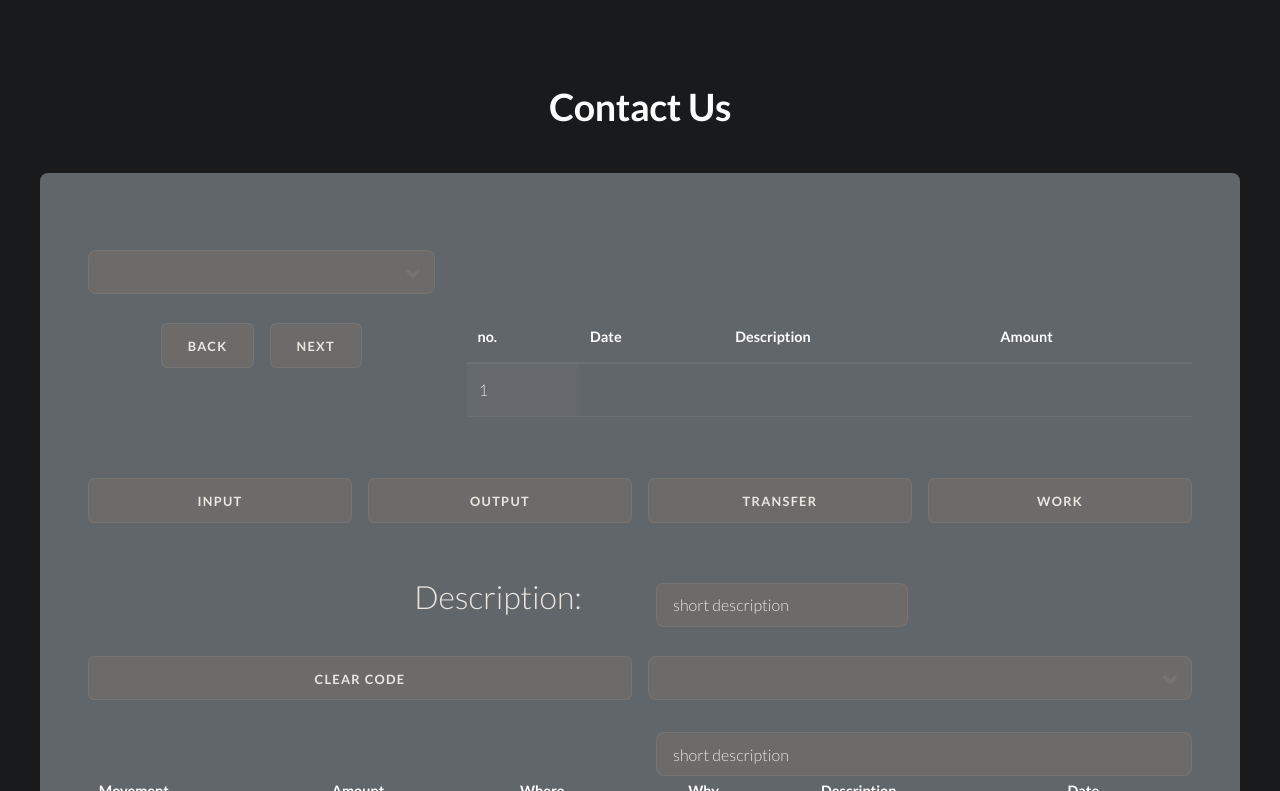
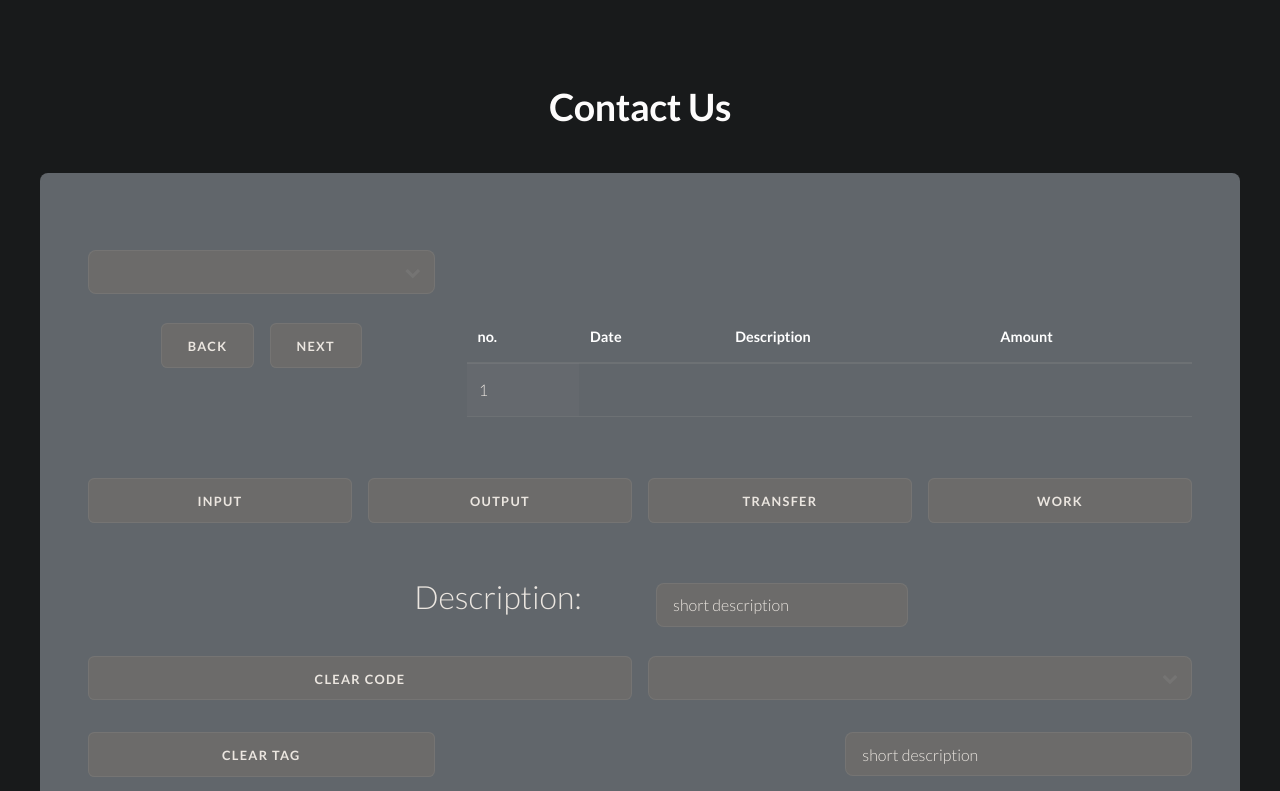
Before and after one commit to Andre-Medina/Automatic-Budget, a Flask app: page / in a window 1280 px wide. Shown: the part 117-908 px from the top of the page. Run offline with Flask 3, Linux system fonts and the light colour scheme; data that the repository does not hold is empty; some libraries are stand-ins or nearby versions.

Commit message:
mostly finishing tag system
- selects correctly
- resets when needed
need to
- make sure predictions work
- add word tag

```diff
--- a/static/main.js
+++ b/static/main.js
@@ -71,6 +71,8 @@
         console.log("calcing tag level depth:")
         console.log(this.code_tag)
         console.log(this.code_tag.selected_tag)
+        console.log(this.tag_selected_levels[0])
+        console.log(Object.keys(this.tag_selected_levels[0]).length > 0)
         console.log('Tag depth is now' + this.code_tag.selected_tag.length)
         return this.code_tag.selected_tag.length
       },
@@ -109,7 +111,7 @@
       //
       // calculates current transaction
       async get_current_transaction(){
-        this.reset_code()
+        this.reset()
         this.short_description = ""
         this.commit_message = ""
         this.are_you_sure_flag = false
@@ -202,7 +204,7 @@
       },
 
       change_account(account){
-        this.reset_code()
+        this.reset()
         this.current_account = account
       },
 
@@ -220,8 +222,10 @@
         var selected_code
 
         if (tag){
-          selected_code = this.tag_selected_levels
+          console.log('calculating for tag')
+          selected_code = this.code_tag.selected_tag
         }else{
+          console.log('calculating for normal')
           selected_code = this.selected_code
         }
 
@@ -243,11 +247,14 @@
 
         console.log('selected levels is \\\|/')
         if (tag){
-          this.tag_selected_levels = selected_code
+          this.code_tag.selected_tag = selected_code
+          console.log(this.code_tag.selected_tag)
+          console.log(this.tag_selected_levels)
         }else{
           this.selected_code = selected_code
+          console.log(this.selected_code)
+          console.log(this.selected_levels)
         }
-
       },
 
       update_selected_levels(tag = false, min_level = 0){
@@ -256,34 +263,35 @@
         var selected_code
 
         if (tag){
-          selected_levels = this.code_tag.selected_tag
+          selected_levels = this.tag_selected_levels
           description_levels = this.description_levels.level_3
-          selected_code = this.tag_selected_levels
+          selected_code = this.code_tag.selected_tag
         }else{
           selected_levels = this.selected_levels
           description_levels = this.description_levels.level_2
           selected_code = this.selected_code
         }
 
-        this.calculate_selected_levels_all(min_level, selected_code, selected_levels, description_levels)
+        this.calculate_selected_levels_all(min_level, selected_code, selected_levels, description_levels, tag)
 
         if (tag){
-          this.code_tag.selected_tag = selected_levels
-          this.tag_selected_levels = selected_code
+          this.code_tag.selected_tag = selected_code
+          this.tag_selected_levels = selected_levels
         }else{
           this.selected_levels = selected_levels
           this.selected_code = selected_code
         }
       },
 
-      calculate_selected_levels_all(min_level = 0, selected_code, selected_levels, description_levels){
+      calculate_selected_levels_all(min_level = 0, selected_code, selected_levels, description_levels, tag = false){
 
         for(let recalc_level = min_level + 1; recalc_level < selected_code.length; recalc_level ++){
           // console.log('calculating levels for ' + recalc_level)
           selected_levels[recalc_level] = this.calculate_selected_level(
             recalc_level,
             description_levels,
-            selected_code
+            selected_code,
+            tag
             )
         }
       },
@@ -292,7 +300,7 @@
       //  █▄▄ █▀█ █▄▄ █▄▄ █▄█ █▄▄ █▀█  █  ██▄ ▄▄ ▄█ ██▄ █▄▄ ██▄ █▄▄  █  ██▄ █▄▀ ▄▄ █▄▄ ██▄ ▀▄▀ ██▄ █▄▄
       //
       // returns the list for the correct level
-      calculate_selected_level(calc_level, level, selected_code){
+      calculate_selected_level(calc_level, level, selected_code, tag = false){
         //console.log('WORKING OUT LEVEL: ' + calc_level)
 
         // copys the description levels
@@ -308,7 +316,7 @@
             break
           }
           // if the level is root, skips
-          if(level == 0){
+          if((level == 0) && (!tag)){
             continue
           }
           // if the level is greater than whats needed, skips it
@@ -335,9 +343,27 @@
       //  █▀▄ ██▄ ▄█ ██▄  █  ▄▄ █▄▄ █▄█ █▄▀ ██▄
       //
       // resets code
-      reset_code(){
-        this.selected_code = [null]
-        this.selected_levels = [this.description_levels.level_1]
+      reset(what = 'all'){
+        switch (what) {
+          case 'code':
+            this.selected_code = [null]
+            this.selected_levels = [this.description_levels.level_1]
+            break;
+
+          case 'tag':
+            this.tag_selected_levels = [this.description_levels.level_3]
+            this.code_tag = {selected_tag: [null], extra: null}
+            break;
+
+          case 'all':
+            this.reset('tag')
+            this.reset('code')
+            break;
+
+          default:
+            break;
+        }
+
       },
 
       //  ▀▀█▀▀ █▀▀▀▄ ▄▀▀▀▄ █▄    █ ▄▀▀▀▀ ▄▀▀▀▄ ▄▀▀▀ ▀▀█▀▀ ▀▀█▀▀ ▄▀▀▀▀▄ █▄    █
@@ -398,7 +424,7 @@
           if(prediction.selected_code != null){
             this.selected_code = prediction.selected_code.map(word => word.toLowerCase());
           }else{
-            this.reset_code()
+            this.reset()
           }
 
           // updates the short_description
@@ -539,6 +565,8 @@
         .then((returned) => {
           this.description_levels.level_3 = returned.data; // assign the data to your state
           this.tag_selected_levels[0] = this.description_levels.level_3;
+          console.log('tag selected levels:')
+          console.log(this.tag_selected_levels)
         })
         .catch((error) => {
           console.error(error); // log the error to the console
--- a/templates/index.html
+++ b/templates/index.html
@@ -128,7 +128,7 @@
                     --->
                     <div>
                         <ul class="actions fit">
-                            <li><a class="button fit" @click="reset_code()">clear code</a></li>
+                            <li><a class="button fit" @click="reset('code')">clear code</a></li>
                             <li v-if="description_levels.level_1" >
                                 <div class="select-wrapper">
                                     <select v-model="selected_code[0]" @change="set_description($event.target.value, 0)">
@@ -148,19 +148,22 @@
                         </ul>
                     </div>
                     <div class="row">
-                        <div class = "6u">
+                        <div class = "4u">
+                            <a class="button fit" @click="reset('tag')">clear tag</a>
+                        </div>
+                        <div class = "4u">
                             <ul class="actions fit">
-                                <li v-if="description_levels.level_3"  v-for="level_index in (tag_level_depth - 1)"> <!--- Object.keys(description_levels.level_2).length"> --->
-                                    <div v-if="tag_selectected_levels[level_index] && (Object.keys(tag_selectected_levels[level_index]).length > 0)" class="select-wrapper">
-                                        <select name="category" id="category" v-model="selected_code[level_index]" @change="set_description($event.target.value, level_index, true)">
+                                <li v-if="description_levels.level_3"  v-for="level_index in (tag_level_depth)">
+                                    <div v-if="tag_selected_levels[level_index - 1] && (Object.keys(tag_selected_levels[level_index - 1]).length > 0)" class="select-wrapper">
+                                        <select name="category" id="category" v-model="code_tag.selected_tag[level_index - 1]" @change="set_description($event.target.value, level_index - 1, true)">
                                             <option>-</option>
-                                            <option v-for="code in Object.keys(tag_selectected_levels[level_index])" :value="code" key="code">[[code]] - [[tag_selectected_levels[level_index][code].description]]</option>
+                                            <option v-for="code in Object.keys(tag_selected_levels[level_index - 1])" :value="code" key="code">[[code]] - [[tag_selected_levels[level_index - 1][code].description]]</option>
                                         </select>
                                     </div>
                                 </li>
                             </ul>
                         </div>
-                        <div class = "6u">
+                        <div class = "4u">
                             <input type="text" name="user" placeholder="short description" v-model="code_tag.name">
                         </div>
                     </div>
```
Also changed, not shown: 1 other file.
